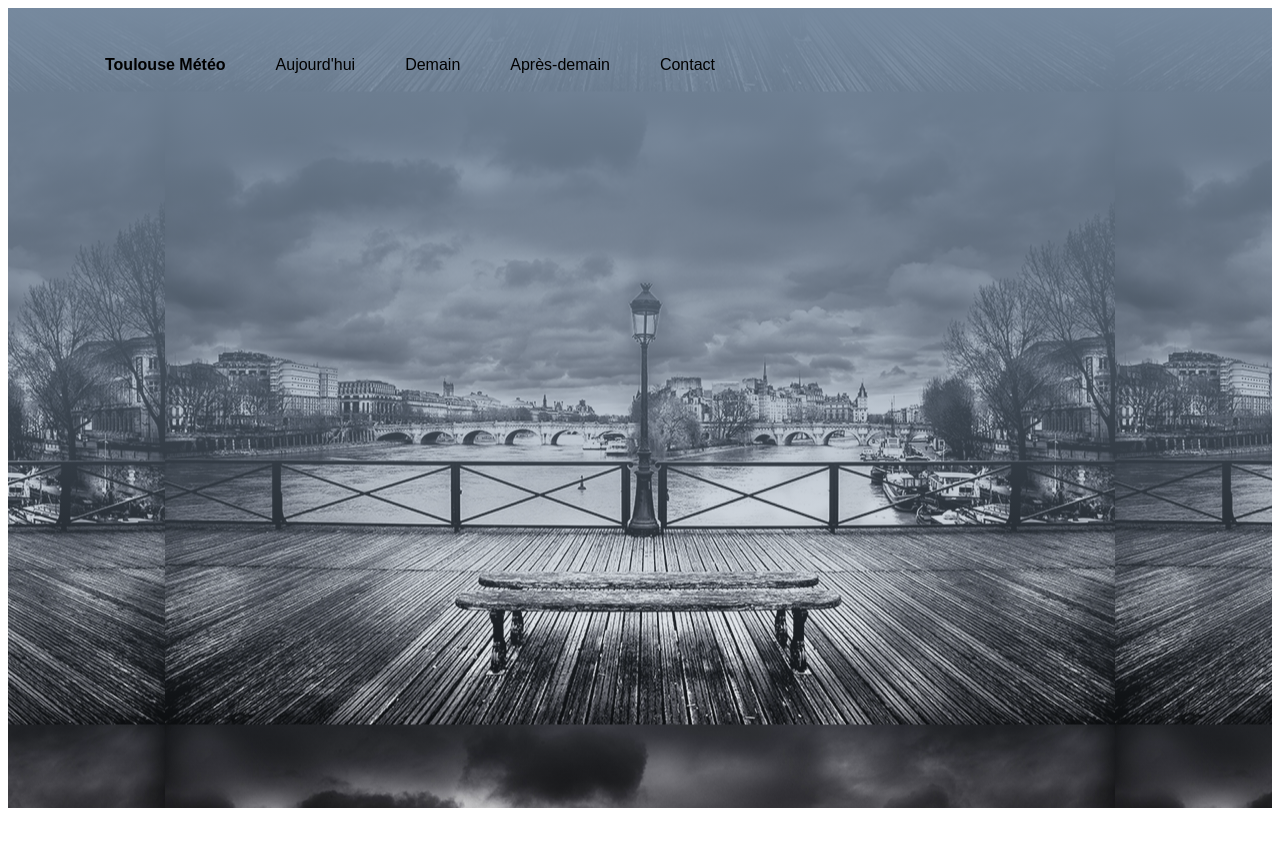
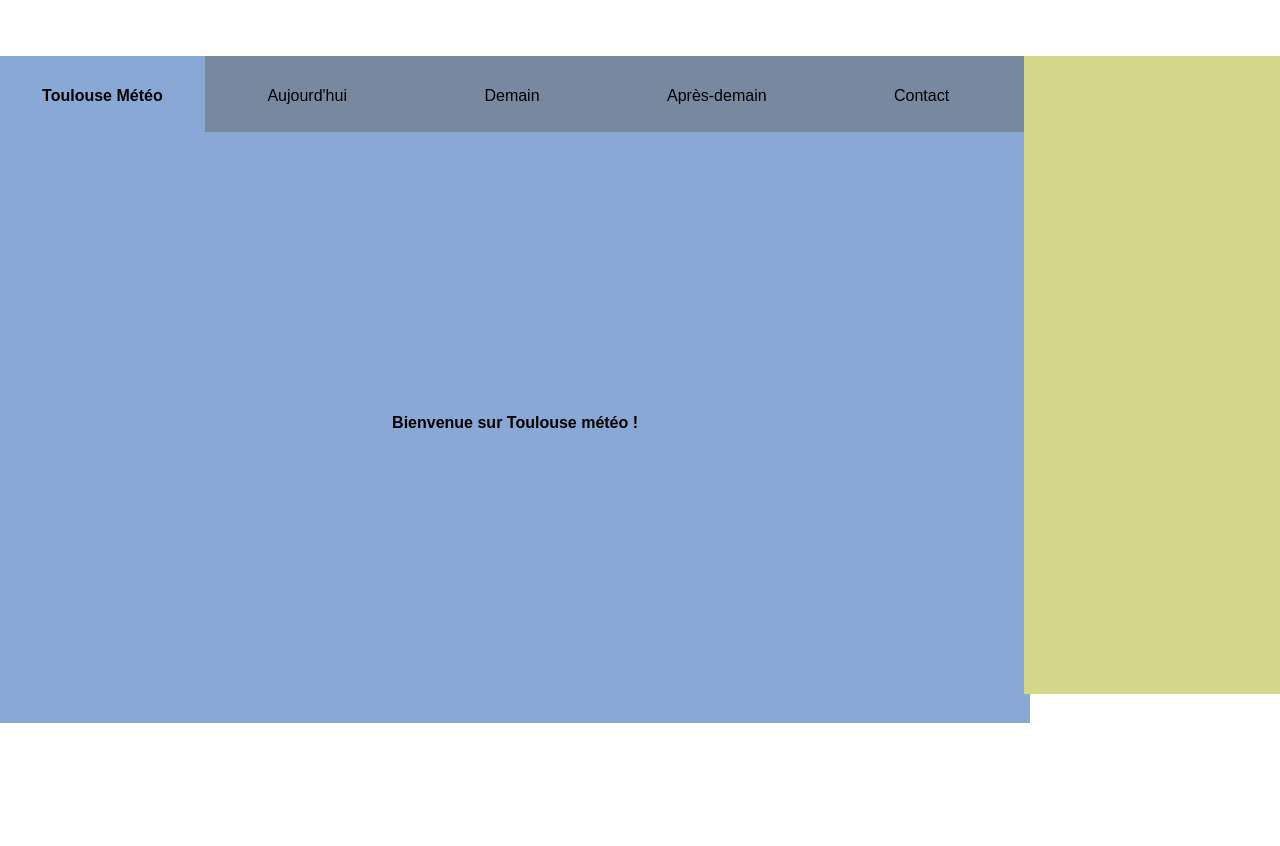
Before and after one commit to elisa-bothy/WeatherStation, a plain HTML site: page index.html in a window 1280 px wide. Both pictures are taken after a click on the link "Toulouse Météo". Shown: the top 846 px of the page. Drawn offline with Linux system fonts and the light colour scheme; no server answers.

Commit message:
plus mon idée principale, pas facile à mettre en place

```diff
--- a/assets/css/style.css
+++ b/assets/css/style.css
@@ -3,8 +3,14 @@
     --color-background:#76899E;
     --color-background-nav-click:#8AA8D6;
     --color-background-nav: #76899E;
+    --color-background-nav-today-info: #d4d68a;
 }
 
+@media all and (min-width: 768px) {
+
+}
+
+@media all and (min-width: 890px) {
     body{
         min-height: 200vh;
     }
@@ -14,17 +20,11 @@ header{
         left: 0;
         width: 100%;
         display: flex;
-    justify-content: space-between;
-    align-items: center;
-    transition: 0.7s;
+        justify-content: center;
         position: fixed;
-    padding: 40px;
+        padding: 40px 0 0 0;
     }
 
-.header-js{
-    padding: 5px 100px;
-    background-color: var(--color-text);
-}
 
     .logo{
         text-decoration: 0;
@@ -32,21 +32,20 @@ header{
 
     }
 
-header ul{
+    header ul, header div{
         position: relative;
         display: flex;
         justify-content: center;
-    align-items: center;
     }
 
     header ul li{
         position: relative;
         list-style: none;
         font-family: Arial, Helvetica, sans-serif;
+        background-color: var(--color-background-nav);
     }
 
     header ul li a {
-    margin: 0 25px;
         text-decoration: 0;
         color: var(--color-text)
     }
@@ -56,18 +55,51 @@ header ul li a :visited{text-decoration: none;color: var(--color-text);}
     header ul li a :active{color: var(--color-text);}
     header ul li a :hover{color: var(--color-text);}
 
-.container{
-    height: 100vh;
-    background: linear-gradient(var(--color-background), transparent),url("../photos/le-pont-dans-la-tourmente.jpg");
-    background-position: center;
+    ul, div{
+        width: 100%;
+        padding: 0;
     }
 
-.header-js a{
-    color: var(--color-background);
-    font-weight: bold;
+    li, #today-info{
+        width: 25%;
+        height: 45px;
+        padding: 0;
+        padding-top: 3%;
+        text-align: center;
     }
 
-.header a :link{color:var(--color-background) ;text-decoration: none;}
-header a :visited{text-decoration: none;color: var(--color-background);}
-.header a :active{color: var(--color-background);}
-.header a :hover{color: var(--color-background);}
+    #today-info{
+        background-color: var(--color-background-nav-today-info);
+        height:600px;
+        margin-top: 16px;
+    }
+
+    .click-on{
+        background-color: var(--color-background-nav-click);
+    }
+
+    .container{
+        display: flex;
+        z-index: -1;
+        position: relative;
+        background-color: var(--color-background-nav-click);
+        justify-content: left;
+        right: 8px;
+        width: 81.5%;
+        height: 600px;
+        margin-top: 9.7%;
+        padding: 0 0 0 0;
+    }
+
+    .container a, .container p{
+        display: flex;
+        align-items: center;
+        font-weight: bold;
+        font-family: Arial, Helvetica, sans-serif;
+    }
+
+    .container a, .container, .container p{
+        justify-content: center;
+    }
+
+}
--- a/assets/js/meteo.js
+++ b/assets/js/meteo.js
@@ -1,10 +1,73 @@
-window.addEventListener("scroll", () =>{
-    const header = document.querySelector("header");
-    header.classList.toggle("header-js", window.scrollY > 100)
-})
-
 const li1 = document.getElementById("by-Welcome");
 const li2 = document.getElementById("by-Today");
 const li3 = document.getElementById("by-Tomorrow");
 const li4 = document.getElementById("by-After-Tomorrow");
 const li5 = document.getElementById("by-Contact");
+const todayInfo = document.getElementById("today-info");
+const container = document.getElementById("container");
+const uri = "https://prevision-meteo.ch/services/json/toulouse";
+
+fetch(uri)
+    .then(resp => {
+        if (resp.ok){
+            return resp.json();
+        }
+        else{
+            throw new Error("Données non collectées");
+        }
+    })
+    .then(obj => {
+        /* const choix = datechoose;
+        const img = document.querySelector("img");
+        const urlImg = obj.url;
+        img.alt = "Image du jour de la Nasa : " + obj.date;
+        img.src = urlImg;
+        const legend = document.querySelector("legend");
+        legend.textContent = obj.title;
+        const p = document.querySelector("p");
+        p.textContent = obj.explanation */
+    })
+    .catch(err => {
+        console.error(err);
+})
+
+li1.addEventListener("click", ()=>{
+    li1.classList.add("click-on");
+    li2.classList.remove("click-on");
+    li3.classList.remove("click-on");
+    li4.classList.remove("click-on");
+    li5.classList.remove("click-on");
+    container.innerHTML = "<p>Bienvenue sur Toulouse météo !</p>"
+})
+li2.addEventListener("click", ()=>{
+    li2.classList.add("click-on");
+    li1.classList.remove("click-on");
+    li3.classList.remove("click-on");
+    li4.classList.remove("click-on");
+    li5.classList.remove("click-on");
+    container.innerHTML = `<a href="https://www.prevision-meteo.ch/meteo/localite/toulouse"><img src="https://www.prevision-meteo.ch/uploads/widget/toulouse_0.png" max-width="650" height="250" /></a>`;
+})
+li3.addEventListener("click", ()=>{
+    li3.classList.add("click-on");
+    li2.classList.remove("click-on");
+    li1.classList.remove("click-on");
+    li4.classList.remove("click-on");
+    li5.classList.remove("click-on");
+    container.innerHTML = `<a href="https://www.prevision-meteo.ch/meteo/localite/toulouse"><img src="https://www.prevision-meteo.ch/uploads/widget/toulouse_1.png" max-width="650" height="250" /></a>`;
+})
+li4.addEventListener("click", ()=>{
+    li4.classList.add("click-on");
+    li2.classList.remove("click-on");
+    li3.classList.remove("click-on");
+    li1.classList.remove("click-on");
+    li5.classList.remove("click-on");
+    container.innerHTML = `<a href="https://www.prevision-meteo.ch/meteo/localite/toulouse"><img src="https://www.prevision-meteo.ch/uploads/widget/toulouse_2.png" max-width="650" height="250" /></a>`;
+})
+li5.addEventListener("click", ()=>{
+    li5.classList.add("click-on");
+    li2.classList.remove("click-on");
+    li3.classList.remove("click-on");
+    li1.classList.remove("click-on");
+    li4.classList.remove("click-on");
+    container.innerHTML = `<label>Votre nom</label><input type="text"></input><label>Votre prénom</label><input type="text"></input>`;
+})
--- a/index.html
+++ b/index.html
@@ -10,15 +10,15 @@
 <body>
     <header id="nav">
         <ul>
-            <li id="by-Welcome" ><a href="#Welcome" class="logo">Toulouse Météo</a></li>
-            <li id="by-Today" ><a href="#Today">Aujourd'hui</a></li>
-            <li id="by-Tomorrow" ><a href="#Tomorrow">Demain</a></li>
-            <li id="by-After-Tomorrow" ><a href="#After-Tomorrow">Après-demain</a></li>
-            <li id="by-Contact" ><a href="#Contact">Contact</a></li>
-            <li id="today-info" ></li>
+            <li id="by-Welcome"><a href="#Welcome" class="logo">Toulouse Météo</a></li>
+            <li id="by-Today"><a href="#Today">Aujourd'hui</a></li>
+            <li id="by-Tomorrow"><a href="#Tomorrow">Demain</a></li>
+            <li id="by-After-Tomorrow"><a href="#After-Tomorrow">Après-demain</a></li>
+            <li id="by-Contact"><a href="#Contact">Contact</a></li>
         </ul>
+        <div id="today-info"></div>
     </header>
-    <div class="container"></div>
+    <div class="container" id="container"></div>
     <script src="assets/js/meteo.js"></script>
 </body>
 </html>
```
Lines whose indentation alone changed are shown as unchanged.
